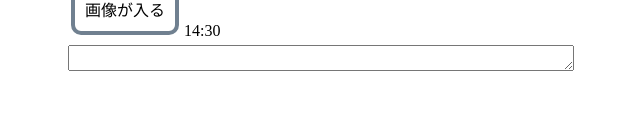
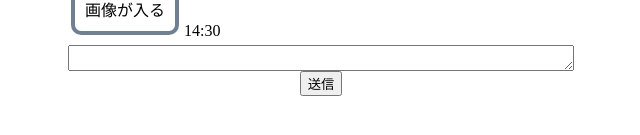
Before and after one commit to gijutsu-benkyo-suru-kai/chat, a React (Create React App) app in the folder frontend/: page / in a window 1280 px wide. Shown: the part 179-314 px from the top of the page, without its empty margins (319-959 px from the left). Built offline with nearby package versions, Linux system fonts and the light colour scheme.

Commit message:
送信ボタンでリアクティブにした

```diff
--- a/frontend/src/App.css
+++ b/frontend/src/App.css
@@ -30,6 +30,7 @@
   width: auto;
   max-width: 200px;
   padding: 10px;
+  white-space: pre-line;
 }
 
 .time {
--- a/frontend/src/App.tsx
+++ b/frontend/src/App.tsx
@@ -8,7 +8,7 @@ type Message = {
   time: number
 }
 
-const messageList: Message[] = [
+const defaultMessageList: Message[] = [
   {
     userId: 2,
     userName: 'たろう',
@@ -52,8 +52,25 @@ function App() {
   const myUserId = 1
   const [text, setText] = useState('')
 
+  const [messageList, setMessageList] = useState(defaultMessageList)
+
   const handleChange = (e: React.ChangeEvent<HTMLTextAreaElement>) => {
     setText(e.target.value)
+  }
+
+  const handleClick = (e: React.MouseEvent<HTMLButtonElement>) => {
+    console.log(text)
+    if (text === '') return
+    setMessageList([
+      ...messageList,
+      {
+        userId: myUserId,
+        content: text,
+        time: Number(new Date()),
+        userName: 'じろう',
+      },
+    ])
+    setText('')
   }
 
   return (
@@ -62,8 +79,8 @@ function App() {
         {messageList.map((message, index) => (
           <MessageWrapper message={message} myUserId={myUserId} key={index} />
         ))}
-        <textarea className="input-form" onChange={handleChange}/>
-        <div className="input-demo">{text}</div>
+        <textarea className="input-form" value={text} onChange={handleChange} />
+        <button onClick={handleClick}>送信</button>
       </div>
     </div>
   )
```
